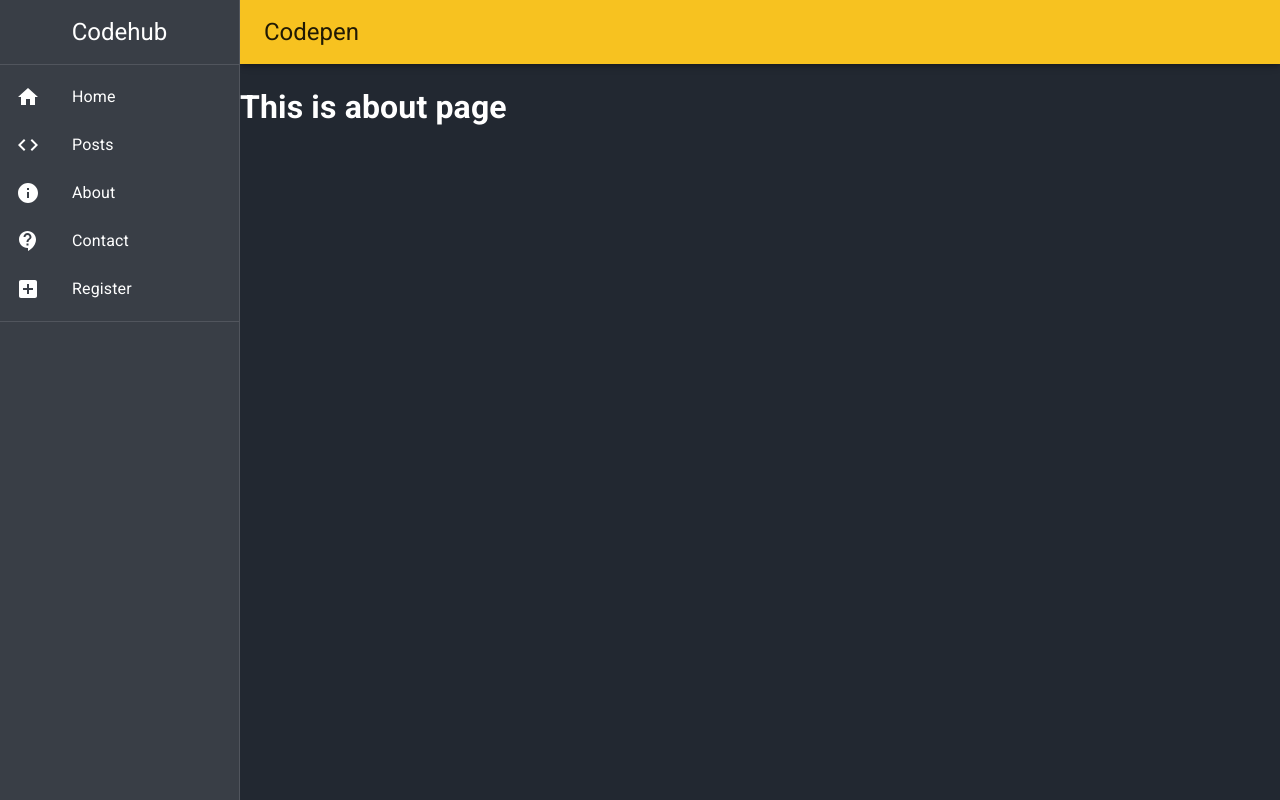
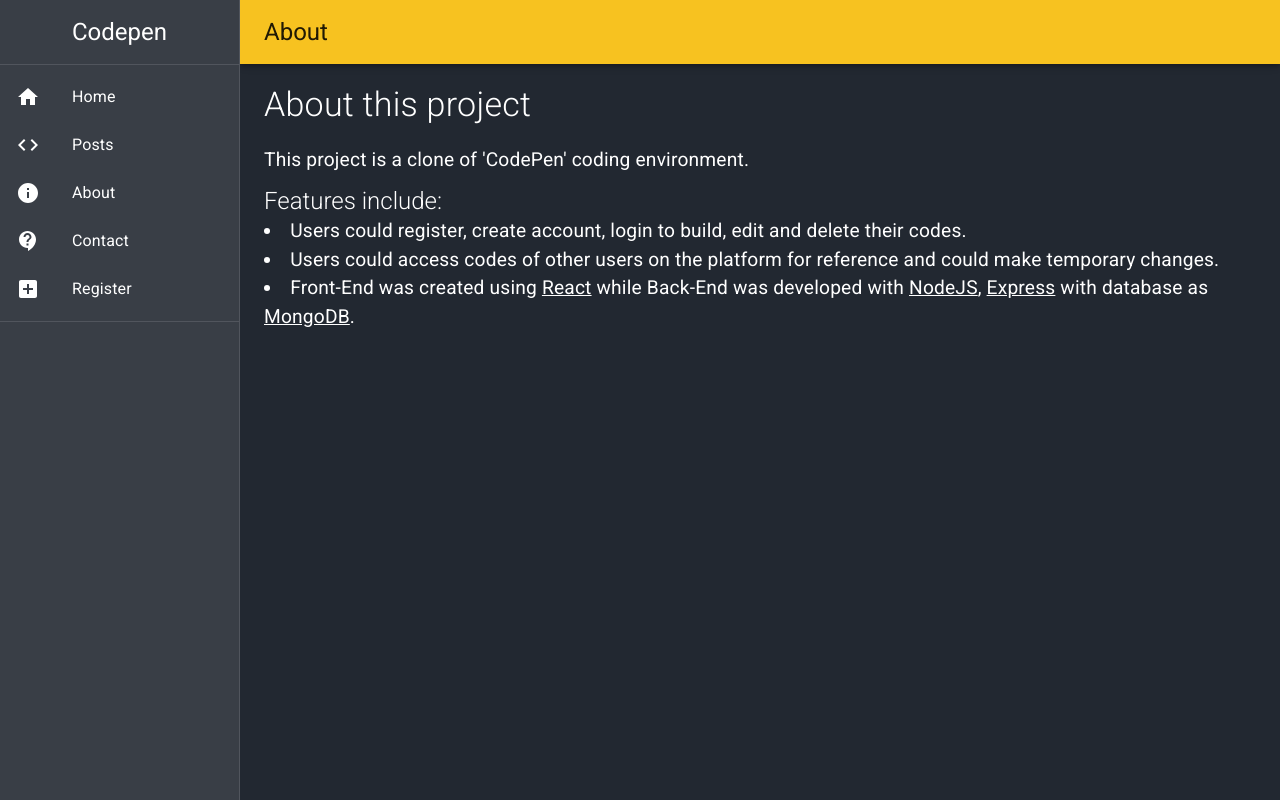
Before and after one commit to arshkhatwani/codepen-clone, a React (Create React App) app in the folder client/: page /about in a window 1280 px wide. Built offline with nearby package versions, Linux system fonts and the light colour scheme.

Commit message:
About page updated

```diff
--- a/client/src/App.js
+++ b/client/src/App.js
@@ -58,7 +58,7 @@ function App() {
   const [isAuth, setIsAuth] = useState(false);
   const [topHeading, setTopHeading] = useState("Codepen");
   const [authToken, setAuthToken] = useState("");
-  const [sidebarHeading, setSidebarHeading] = useState("Codehub");
+  const [sidebarHeading, setSidebarHeading] = useState("Codepen");
   const classes = useStyles();
 
   return (
@@ -96,7 +96,13 @@ function App() {
                     setTopHeading={setTopHeading}
                   />
                 </Route>
-                <Route exact path="/about" component={About}></Route>
+                <Route exact path="/about">
+                  {" "}
+                  <About
+                    setSidebarHeading={setSidebarHeading}
+                    setTopHeading={setTopHeading}
+                  />{" "}
+                </Route>
                 <Route exact path="/contact" component={Contact}></Route>
                 <Route exact path="/user/register">
                   <RegisterForm
--- a/client/src/components/About.jsx
+++ b/client/src/components/About.jsx
@@ -1,9 +1,60 @@
-import React from 'react'
+import React, { useEffect } from "react";
+import {
+  Container,
+  Typography,
+  Card,
+  CardContent,
+  Button,
+  makeStyles,
+  Box,
+  Slide,
+  Dialog,
+  DialogContent,
+  DialogActions,
+} from "@material-ui/core";
 
-export default function About() {
-    return (
-        <div>
-            <h1> This is about page</h1>
-        </div>
-    )
+const useStyles = makeStyles((theme) => ({
+  heading: {
+    fontWeight: 300,
+  },
+}));
+
+export default function About(props) {
+  const classes = useStyles();
+
+  const { setTopHeading } = props;
+
+  useEffect(() => {
+    setTopHeading("About");
+  }, []);
+
+  return (
+    <Container style={{ marginTop: "20px" }}>
+      <Typography variant="h4" className={classes.heading}>
+        About this project
+      </Typography>
+      <Typography paragraph style={{ marginTop: "20px", fontSize: "1.2rem" }}>
+        This project is a clone of 'CodePen' coding environment.
+        <Typography
+          variant="h5"
+          className={classes.heading}
+          style={{ marginTop: "10px" }}
+        >
+          Features include:
+        </Typography>
+        <li>
+          Users could register, create account, login to build, edit and delete
+          their codes.
+        </li>
+        <li>
+          Users could access codes of other users on the platform for reference
+          and could make temporary changes.
+        </li>
+        <li>
+          Front-End was created using <u>React</u> while Back-End was developed
+          with <u>NodeJS</u>, <u>Express</u> with database as <u>MongoDB</u>.
+        </li>
+      </Typography>
+    </Container>
+  );
 }
--- a/client/src/components/Navbar.jsx
+++ b/client/src/components/Navbar.jsx
@@ -82,7 +82,7 @@ function Navbar(props) {
 
   const logoutProfile = () => {
     localStorage.removeItem("authToken");
-    setSidebarHeading("Codehub");
+    setSidebarHeading("Codepen");
     setIsAuth(false);
   };
 
```
